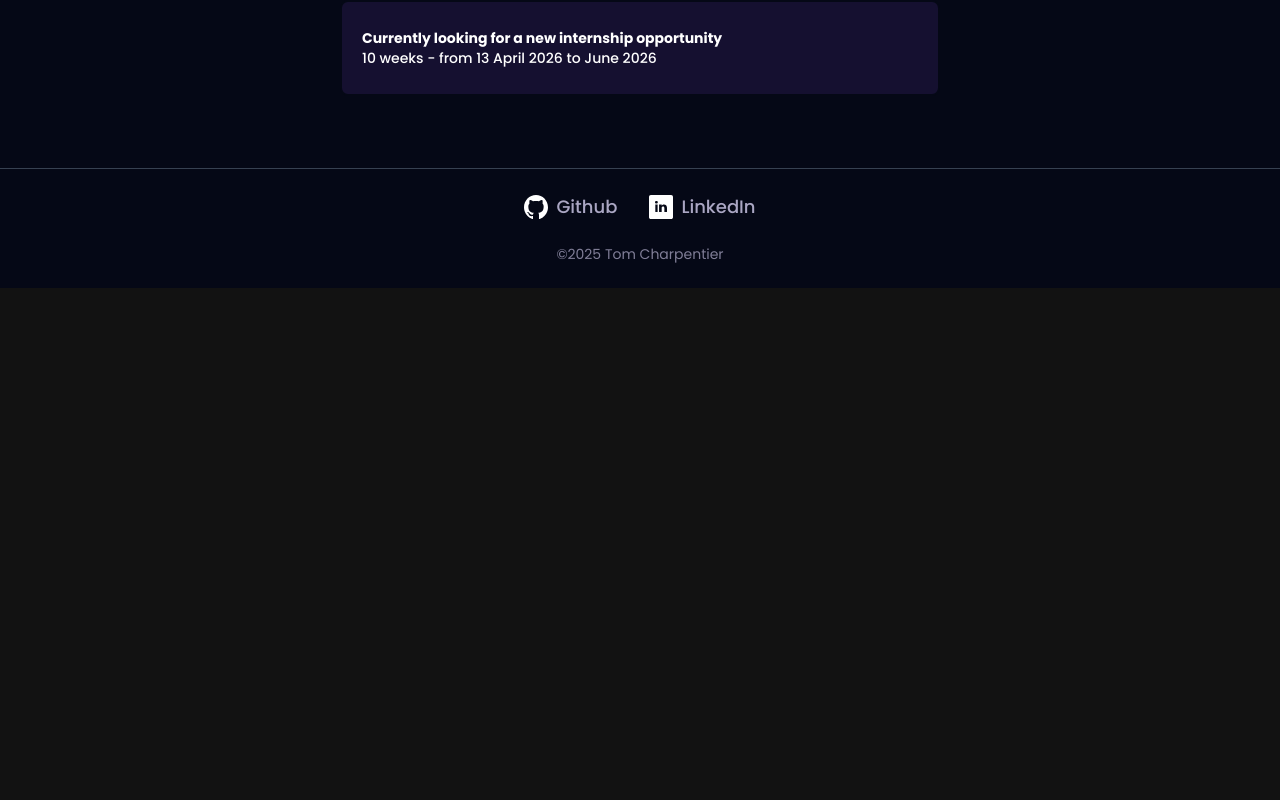
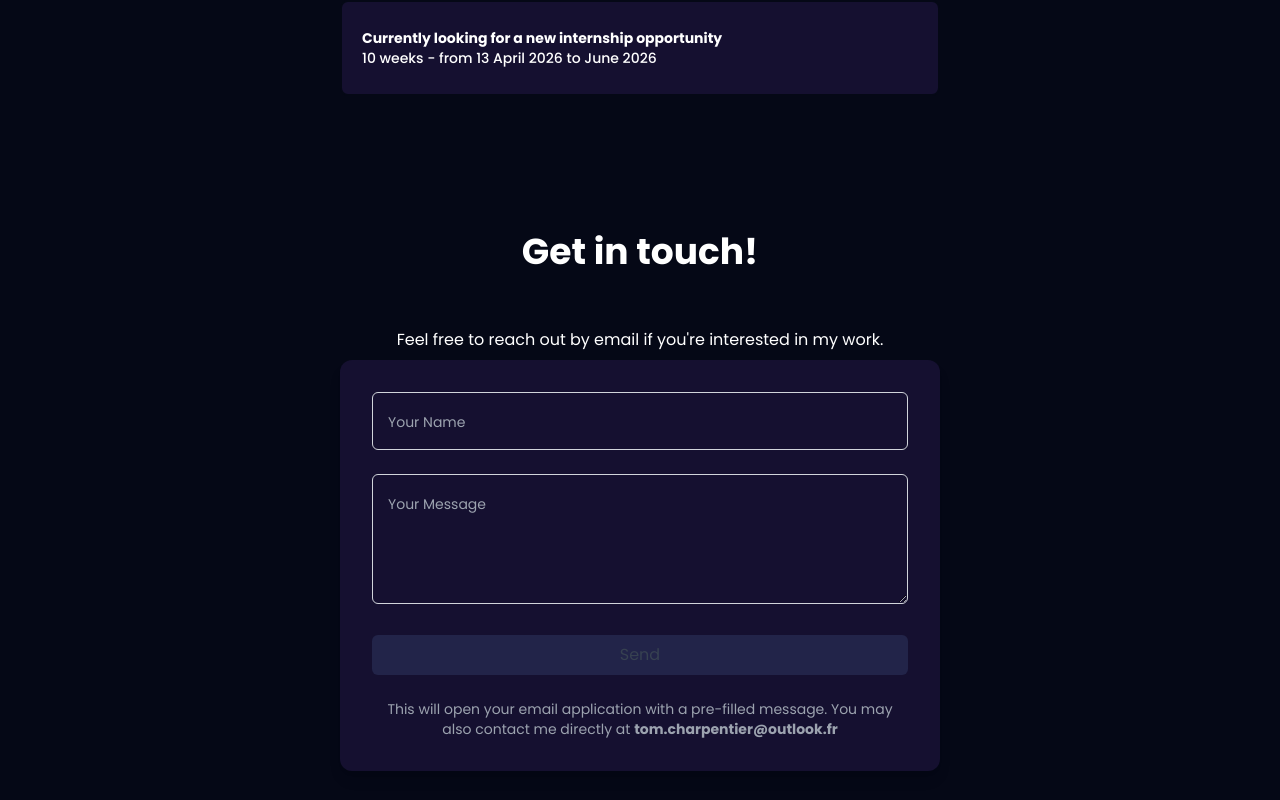
Before and after one commit to ArkAow/tom-charpentier-portfolio, a React (Vite) app: page / in a window 1280 px wide. Shown: the part 3340-4140 px from the top of the page. Before the commit the page ends 3628 px from the top, so only its background shows below. Built offline with nearby package versions, Linux system fonts and the light colour scheme.

Commit message:
Updated contact form

```diff
--- a/src/App.jsx
+++ b/src/App.jsx
@@ -19,7 +19,7 @@ const App = () => {
         </div>
         <About />
         <Experience />
-        {/* <Contact /> */}
+        <Contact />
         <Footer />
       </div>
     </BrowserRouter>
--- a/src/components/Contact.jsx
+++ b/src/components/Contact.jsx
@@ -7,7 +7,8 @@ export default function Contact() {
           className="w-full flex flex-col items-center justify-center pt-24 p-10">
             <h1 className="text-4xl relative font-bold pb-12">Get in touch!</h1>
             <p className="m-2">
-                Feel free to reach out by email if you’re interested in my work.</p>
+                Feel free to reach out by email if you're interested in my work.
+            </p>
             <EmailSender />
         </div>
     );
--- a/src/components/EmailSender.jsx
+++ b/src/components/EmailSender.jsx
@@ -1,102 +1,67 @@
-import React, { useRef, useState } from 'react';
-import emailjs from '@emailjs/browser';
-import { ToastContainer, toast } from 'react-toastify';
-import 'react-toastify/dist/ReactToastify.css';
+import React, { useState } from "react";
 
 export const EmailSender = () => {
-  const form = useRef();
+  const [userName, setUserName] = useState("");
+  const [message, setMessage] = useState("");
+  const [isLoading, setIsLoading] = useState(false);
 
-  const [userName, setUserName] = useState('');
-  const [userEmail, setUserEmail] = useState('');
-  const [message, setMessage] = useState('');
-  const [isLoading, setIsLoading] = useState(false);
+  const isFormComplete = userName && message;
 
   const sendEmail = (e) => {
     e.preventDefault();
-
-    if (!userName || !userEmail || !message) {
-      console.log('All fields must be filled');
-      return;
-    }
+    if (!isFormComplete) return;
 
     setIsLoading(true);
 
-    emailjs
-      .sendForm('service_8v6xfdi', 'template_baopfjp', form.current, {
-        publicKey: 'eCIuF73wUimEoKFPw',
-      })
-      .then(
-        () => {
-          setIsLoading(false);
-          toast.success('Email sent');
+    const subject = encodeURIComponent(`Contact from Portfolio Website - ${userName}`);
+    const body = encodeURIComponent(
+      `NAME:\n${userName}\n\n` +
+      `MESSAGE:\n${message}\n\n`
+    );
 
-          setUserName('');
-          setUserEmail('');
-          setMessage('');
-        },
-        (error) => {
-          setIsLoading(false);
-          console.error('FAILED...', error);
-          toast.error('Failed to send email');
-        },
-      );
+    const mailtoLink = `mailto:tomcharpentier@outlook.fr?subject=${subject}&body=${body}`;
+
+    setTimeout(() => {
+      window.location.href = mailtoLink;
+      setIsLoading(false);
+
+      setUserName("");
+      setMessage("");
+    }, 500);
   };
 
-  const isFormComplete = userName && userEmail && message;
+  return (
+    <div className="flex flex-row bg-tertiary rounded-xl w-full md:w-1/2 p-8 shadow-lg mb-16">
+      <form className="flex flex-col w-full space-y-6" onSubmit={sendEmail}>
 
-  return (
-    <div className="flex flex-row bg-tertiary rounded-xl w-full md:w-1/2 p-8 shadow-lg">
-      <form className="flex flex-col w-full space-y-6" ref={form} onSubmit={sendEmail}>
         {/* Name */}
         <div className="relative w-full">
           <input
             type="text"
-            name="user_name"
             value={userName}
             onChange={(e) => setUserName(e.target.value)}
             placeholder=" "
-            className="peer w-full px-3 pt-6 pb-2 bg-transparent text-white border border-gray-300 rounded-md focus:outline-none focus:ring-2 focus:ring-secondary"/>
-          <label
-            htmlFor="user_name"
-            className="absolute left-3 -top-2 text-sm text-secondary bg-tertiary px-1 transition-all duration-200 transform scale-90 origin-left
-              peer-placeholder-shown:scale-100 peer-placeholder-shown:top-4 peer-placeholder-shown:text-base peer-placeholder-shown:text-gray-400
-              peer-focus:top-[-10px] peer-focus:scale-90 peer-focus:text-secondary">
+            className="peer w-full px-3 py-4 bg-transparent text-white border border-gray-300 rounded-md focus:outline-none focus:ring-2 focus:ring-secondary"
+          />
+          <label className="absolute left-3 -top-2 text-sm text-secondary bg-tertiary px-1
+            peer-placeholder-shown:top-5 peer-placeholder-shown:text-gray-400
+            peer-focus:top-[-10px] peer-focus:text-secondary pointer-events-none transition-all duration-100">
             Your Name
-          </label>
-        </div>
-
-        {/* Email */}
-        <div className="relative w-full">
-          <input
-            type="email"
-            name="user_email"
-            value={userEmail}
-            onChange={(e) => setUserEmail(e.target.value)}
-            placeholder=" "
-            className="peer w-full px-3 pt-6 pb-2 bg-transparent text-white border border-gray-300 rounded-md focus:outline-none focus:ring-2 focus:ring-secondary"/>
-          <label
-            htmlFor="user_email"
-            className="absolute left-3 -top-2 text-sm text-secondary bg-tertiary px-1 transition-all duration-200 transform scale-90 origin-left
-              peer-placeholder-shown:scale-100 peer-placeholder-shown:top-4 peer-placeholder-shown:text-base peer-placeholder-shown:text-gray-400
-              peer-focus:top-[-10px] peer-focus:scale-90 peer-focus:text-secondary">
-            Your Email
           </label>
         </div>
 
         {/* Message */}
         <div className="relative w-full">
           <textarea
-            name="message"
             rows="4"
             value={message}
             onChange={(e) => setMessage(e.target.value)}
             placeholder=" "
-            className="peer w-full px-3 pt-6 pb-2 bg-transparent text-white border border-gray-300 rounded-md focus:outline-none focus:ring-2 focus:ring-secondary"/>
-          <label
-            htmlFor="message"
-            className="absolute left-3 -top-2 text-sm text-secondary bg-tertiary px-1 transition-all duration-200 transform scale-90 origin-left
-              peer-placeholder-shown:scale-100 peer-placeholder-shown:top-4 peer-placeholder-shown:text-base peer-placeholder-shown:text-gray-400
-              peer-focus:top-[-10px] peer-focus:scale-90 peer-focus:text-secondary">
+            className="peer w-full px-3 py-4 bg-transparent text-white border border-gray-300 rounded-md focus:outline-none focus:ring-2 focus:ring-secondary"
+          />
+          <label className="absolute left-3 -top-2 text-sm text-secondary bg-tertiary px-1
+            peer-placeholder-shown:top-5 peer-placeholder-shown:text-gray-400
+            peer-focus:top-[-10px] peer-focus:text-secondary pointer-events-none transition-all duration-100">
             Your Message
           </label>
         </div>
@@ -105,40 +70,28 @@ export const EmailSender = () => {
         <button
           type="submit"
           disabled={!isFormComplete || isLoading}
-          className={`p-2 mt-4 rounded-md focus:ring-2 focus:ring-secondary focus:outline-none ${
+          className={`p-2 mt-4 rounded-md transition-all duration-300 ${
             isFormComplete && !isLoading
-              ? 'bg-primary hover:bg-white cursor-pointer text-white hover:text-primary'
-              : 'bg-accent cursor-not-allowed text-gray-700'
+              ? "bg-secondary text-primary hover:bg-primary hover:text-white"
+              : "bg-accent cursor-not-allowed text-gray-700"
           }`}>
           {isLoading ? (
             <span className="flex items-center justify-center">
-              <svg
-                className="animate-spin h-5 w-5 mr-3 text-white"
-                xmlns="http://www.w3.org/2000/svg"
-                fill="none"
-                viewBox="0 0 24 24">
-                <circle
-                  className="opacity-25"
-                  cx="12"
-                  cy="12"
-                  r="10"
-                  stroke="currentColor"
-                  strokeWidth="4">
-                </circle>
-                <path
-                  className="opacity-75"
-                  fill="currentColor"
-                  d="M4 12a8 8 0 018-8V0C5.373 0 0 5.373 0 12h4z">
-                </path>
+              <svg className="animate-spin h-5 w-5 mr-3 text-white" viewBox="0 0 24 24">
+                <circle className="opacity-25" cx="12" cy="12" r="10" stroke="currentColor" strokeWidth="4" />
+                <path className="opacity-75" fill="currentColor" d="M4 12a8 8 0 018-8V0C5.373 0 0 5.373 0 12h4z" />
               </svg>
-              Sending...
+              Opening mail…
             </span>
           ) : (
-            'Send'
+            "Send"
           )}
         </button>
+        <p className="mt-2 text-sm text-gray-400 text-center">
+          This will open your email application with a pre-filled message.
+          You may also contact me directly at <b>tom.charpentier@outlook.fr</b>
+        </p>
       </form>
-      <ToastContainer position="top-right" autoClose={3000} hideProgressBar />
     </div>
   );
 };
```
